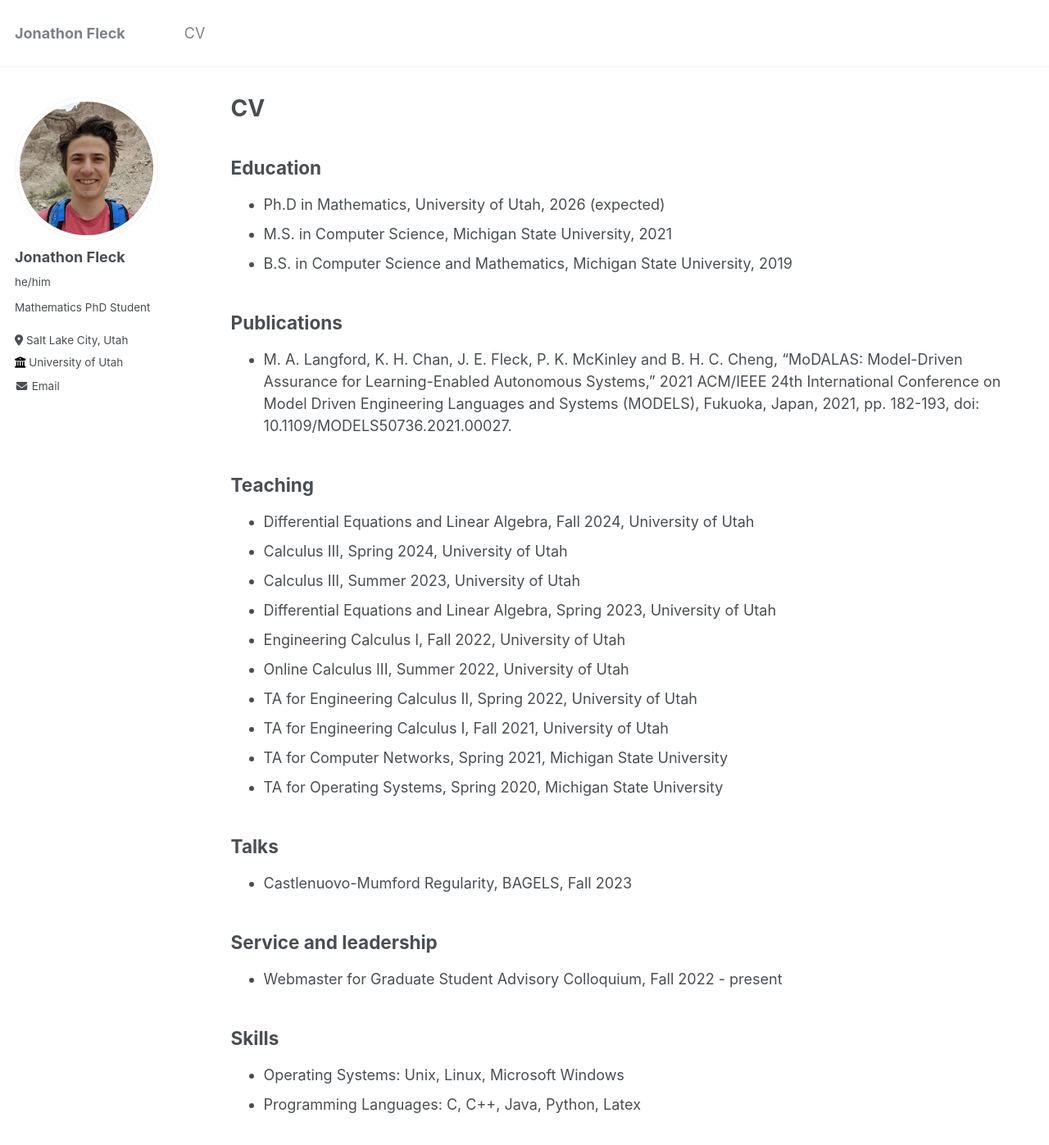
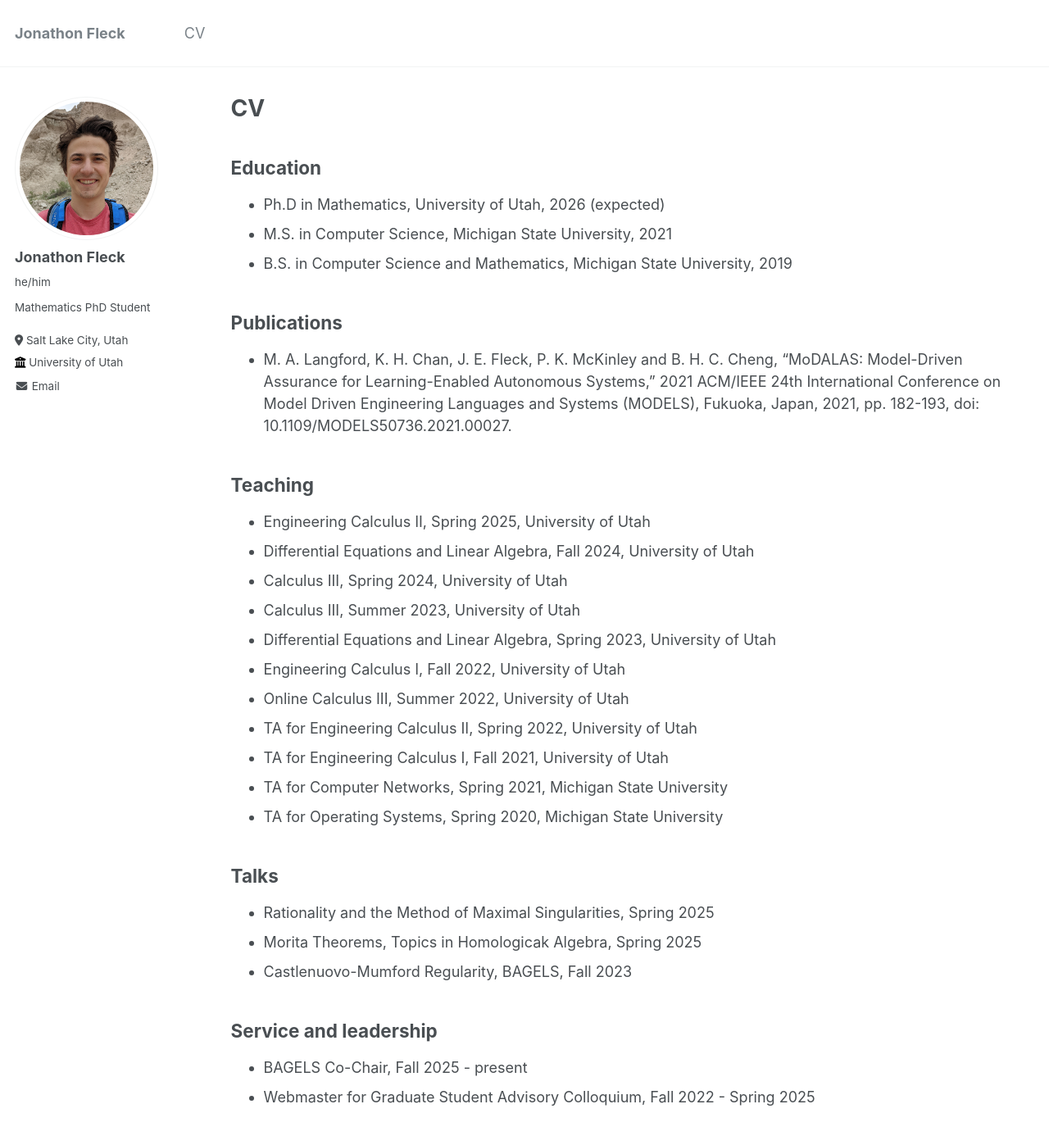
Before and after one commit to jonathon-fleck/jonathon-fleck.github.io, a Jekyll site: the page built from _pages/cv.md, in a window 1280 px wide and 1400 px high. Shown: the top 1397 px of the window at 82% size. Built offline with Jekyll 4.4.1, drawn with Linux system fonts in a browser that asks for light colours.

Commit message:
Updated CV

```diff
--- a/_pages/cv.md
+++ b/_pages/cv.md
@@ -18,6 +18,7 @@ redirect_from:
 * M. A. Langford, K. H. Chan, J. E. Fleck, P. K. McKinley and B. H. C. Cheng, "MoDALAS: Model-Driven Assurance for Learning-Enabled Autonomous Systems," 2021 ACM/IEEE 24th International Conference on Model Driven Engineering Languages and Systems (MODELS), Fukuoka, Japan, 2021, pp. 182-193, doi: 10.1109/MODELS50736.2021.00027.
 
 ## Teaching
+* Engineering Calculus II, Spring 2025, University of Utah
 * Differential Equations and Linear Algebra, Fall 2024, University of Utah
 * Calculus III, Spring 2024, University of Utah
 * Calculus III, Summer 2023, University of Utah
@@ -30,10 +31,13 @@ redirect_from:
 * TA for Operating Systems, Spring 2020, Michigan State University
 
 ## Talks
+* Rationality and the Method of Maximal Singularities, Spring 2025
+* Morita Theorems, Topics in Homologicak Algebra, Spring 2025
 * Castlenuovo-Mumford Regularity, BAGELS, Fall 2023
 
 ## Service and leadership
-* Webmaster for Graduate Student Advisory Colloquium, Fall 2022 - present
+* BAGELS Co-Chair, Fall 2025 - present
+* Webmaster for Graduate Student Advisory Colloquium, Fall 2022 - Spring 2025
 
 ## Skills
 * Operating Systems: Unix, Linux, Microsoft Windows
```
